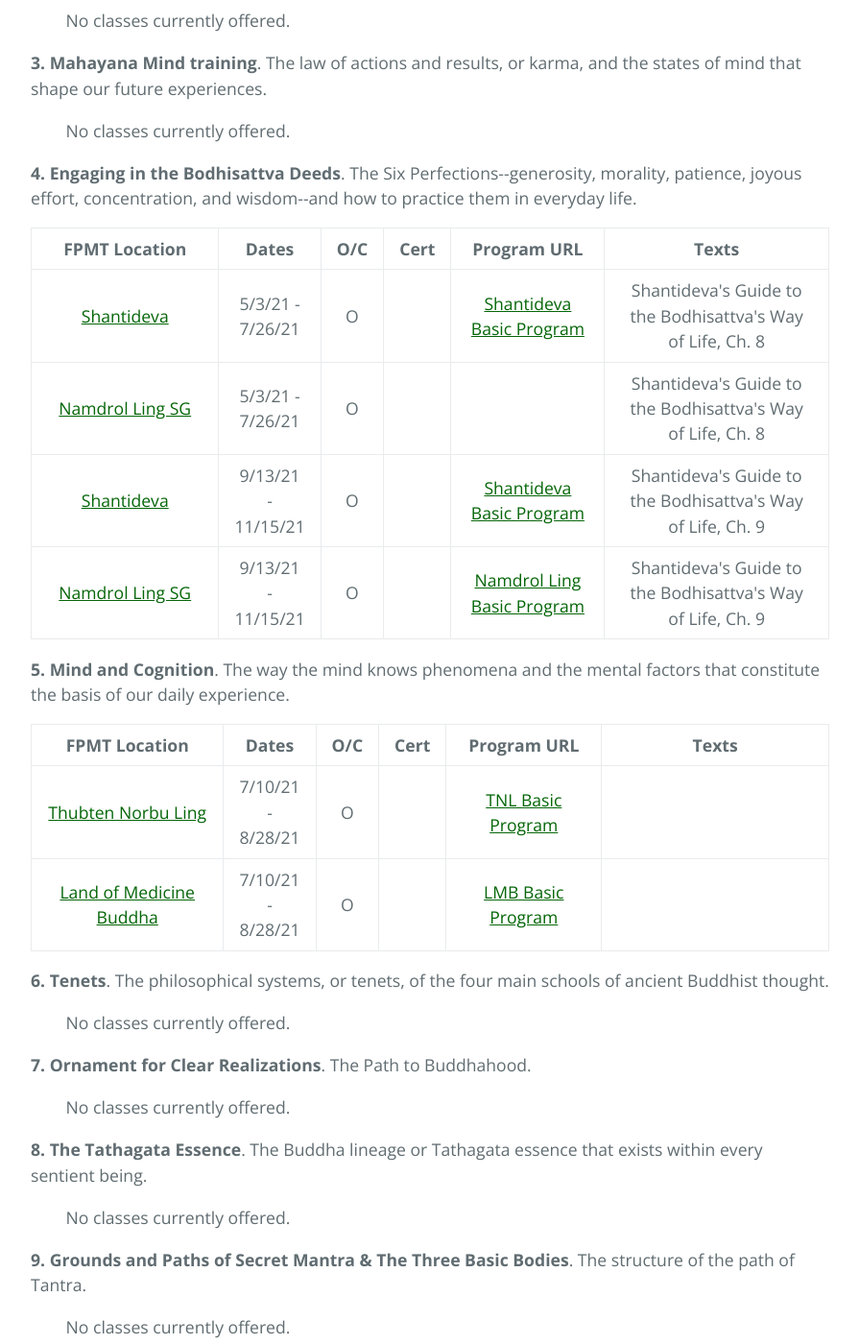
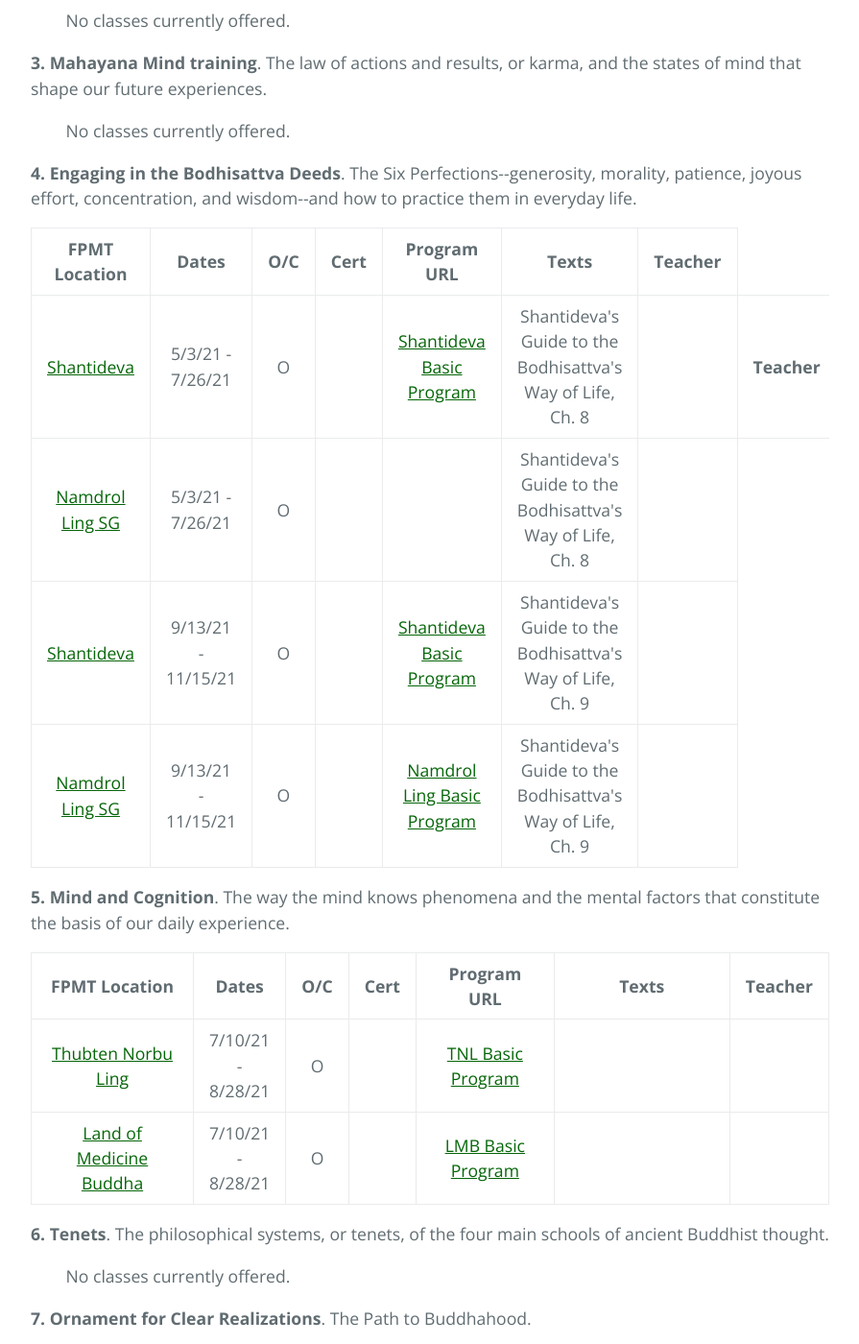
Before and after one commit to lgeorge/lgeorge.github.io, a Jekyll site: the page built from fpmt-na/index.html, in a window 1280 px wide and 1400 px high, scrolled down 937 px. Shown: the whole window at 96% size, without its empty margins (192-1087 px from the left). Built offline with Jekyll 4.4.1, drawn with Linux system fonts in a browser that asks for light colours.

Commit message:
Add "Teacher" column

```diff
--- a/fpmt-na/index.html
+++ b/fpmt-na/index.html
@@ -48,6 +48,7 @@
             <th class="has-text-align-center" data-align="center" width="8%">Cert</th>
             <th class="has-text-align-center" data-align="center" width="20%">Program URL</th>
             <th class="has-text-align-center" data-align="center" width="30%">Texts</th>
+            <th class="has-text-align-center" data-align="center" width="30%">Teacher</th>
           </tr>
     		</thead>
     		<tbody>
@@ -58,6 +59,8 @@
             <td style="text-align:center"></td>
             <td style="text-align:center"><a href="https://shantidevanyc.org/programs/study/basic-program/" target="_blank" rel="noreferrer noopener">Shantideva Basic Program</a></td>
             <td style="text-align:center">Shantideva's Guide to the Bodhisattva's Way of Life, Ch. 8</td>
+            <td style="text-align:center"></td>
+            <th class="has-text-align-center" data-align="center" width="30%">Teacher</th>
           </tr>
           <tr>
             <td style="text-align:center"><a href="http://namdrol-ling.com/" target="_blank" rel="noreferrer noopener"></a><a target="_blank" href="http://namdrol-ling.com/" rel="noreferrer noopener">Namdrol Ling SG</a></td>
@@ -66,6 +69,7 @@
             <td style="text-align:center"></td>
             <td style="text-align:center"></td>
             <td style="text-align:center">Shantideva's Guide to the Bodhisattva's Way of Life, Ch. 8</td>
+            <td style="text-align:center"></td>
           </tr>
           <tr>
             <td style="text-align:center"><a href="https://shantidevanyc.org/" target="_blank" rel="noreferrer noopener"></a><a target="_blank" href="https://shantidevanyc.org/" rel="noreferrer noopener">Shantideva</a></td>
@@ -74,14 +78,16 @@
             <td style="text-align:center"></td>
             <td style="text-align:center"><a href="https://shantidevanyc.org/programs/study/basic-program/" target="_blank" rel="noreferrer noopener">Shantideva Basic Program</a></td>
             <td style="text-align:center">Shantideva's Guide to the Bodhisattva's Way of Life, Ch. 9</td>
+            <td style="text-align:center"></td>
           </tr>
-                  <tr>
+          <tr>
             <td style="text-align:center"><a href="http://namdrol-ling.com/" target="_blank" rel="noreferrer noopener"></a><a target="_blank" href="http://namdrol-ling.com/" rel="noreferrer noopener">Namdrol Ling SG</a></td>
             <td style="text-align:center">9/13/21 - 11/15/21</td>
             <td style="text-align:center">O</td>
             <td style="text-align:center"></td>
             <td style="text-align:center"><a href="http://namdrol-ling.com/event/chapter-9-part-1-developing-perfect-wisdom-with-gen-don-handrick/" target="_blank" rel="noreferrer noopener">Namdrol Ling Basic Program</td>
             <td style="text-align:center">Shantideva's Guide to the Bodhisattva's Way of Life, Ch. 9</td>
+            <td style="text-align:center"></td>
           </tr>
     		</tbody>
     	</table>
@@ -97,6 +103,7 @@
             <th class="has-text-align-center" data-align="center" width="8%">Cert</th>
             <th class="has-text-align-center" data-align="center" width="20%">Program URL</th>
             <th class="has-text-align-center" data-align="center" width="30%">Texts</th>
+            <th class="has-text-align-center" data-align="center" width="30%">Teacher</th>
           </tr>
     		</thead>
     		<tbody>
@@ -107,6 +114,7 @@
             <td style="text-align:center"></td>
             <td style="text-align:center"><a href="https://tnlsf.org/event/basic-program-mind-and-cognition-with-ven-george-churinoff/2021-07-10/" target="_blank" rel="noreferrer noopener">TNL Basic Program</a></td>
             <td style="text-align:center"></td>
+            <td style="text-align:center"></td>
           </tr>
           <tr>
             <td style="text-align:center"><a href="https://landofmedicinebuddha.org/" target="_blank" rel="noreferrer noopener">Land of Medicine Buddha</a></td>
@@ -114,6 +122,7 @@
             <td style="text-align:center">O</td>
             <td style="text-align:center"></td>
             <td style="text-align:center"><a href="https://landofmedicinebuddha.org/events/categories/basic-program/" target="_blank" rel="noreferrer noopener">LMB Basic Program</a></td>
+            <td style="text-align:center"></td>
             <td style="text-align:center"></td>
           </tr>
     		</tbody>
```
